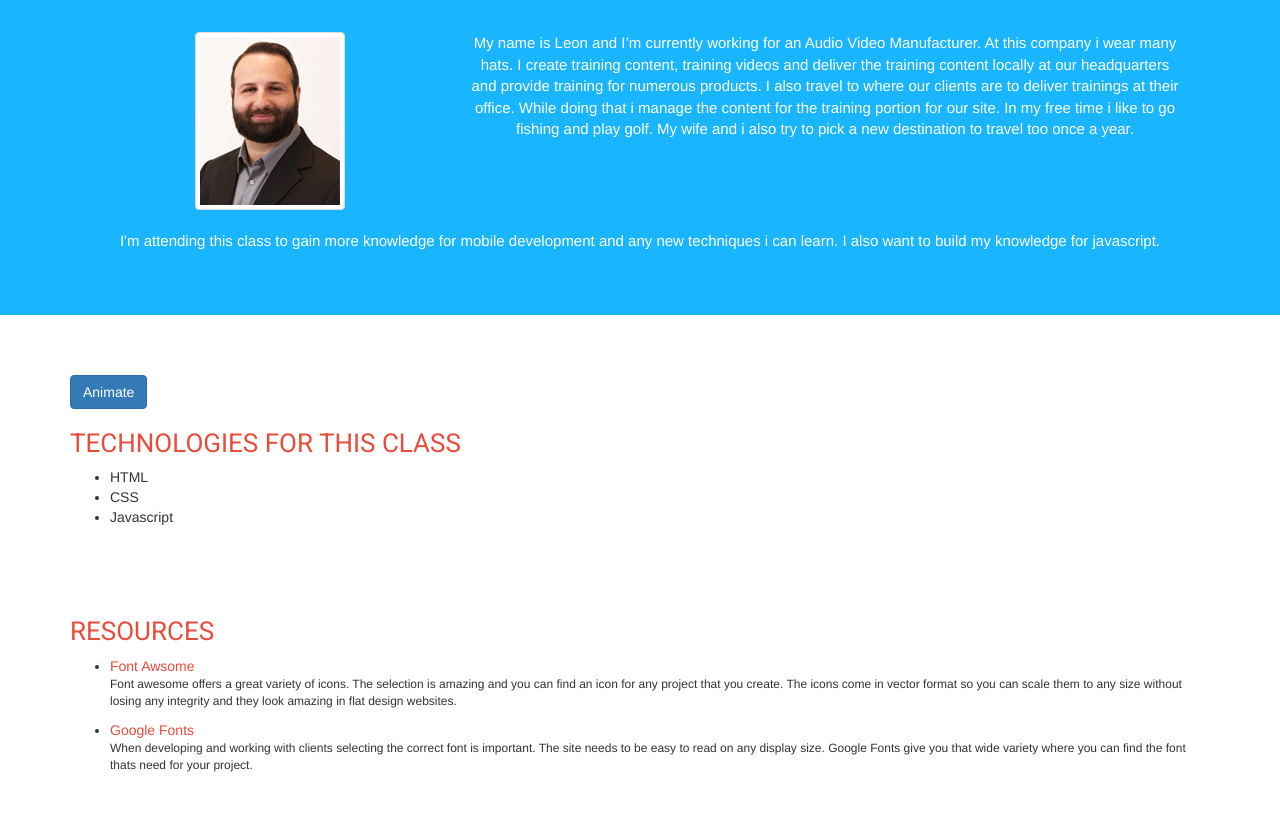
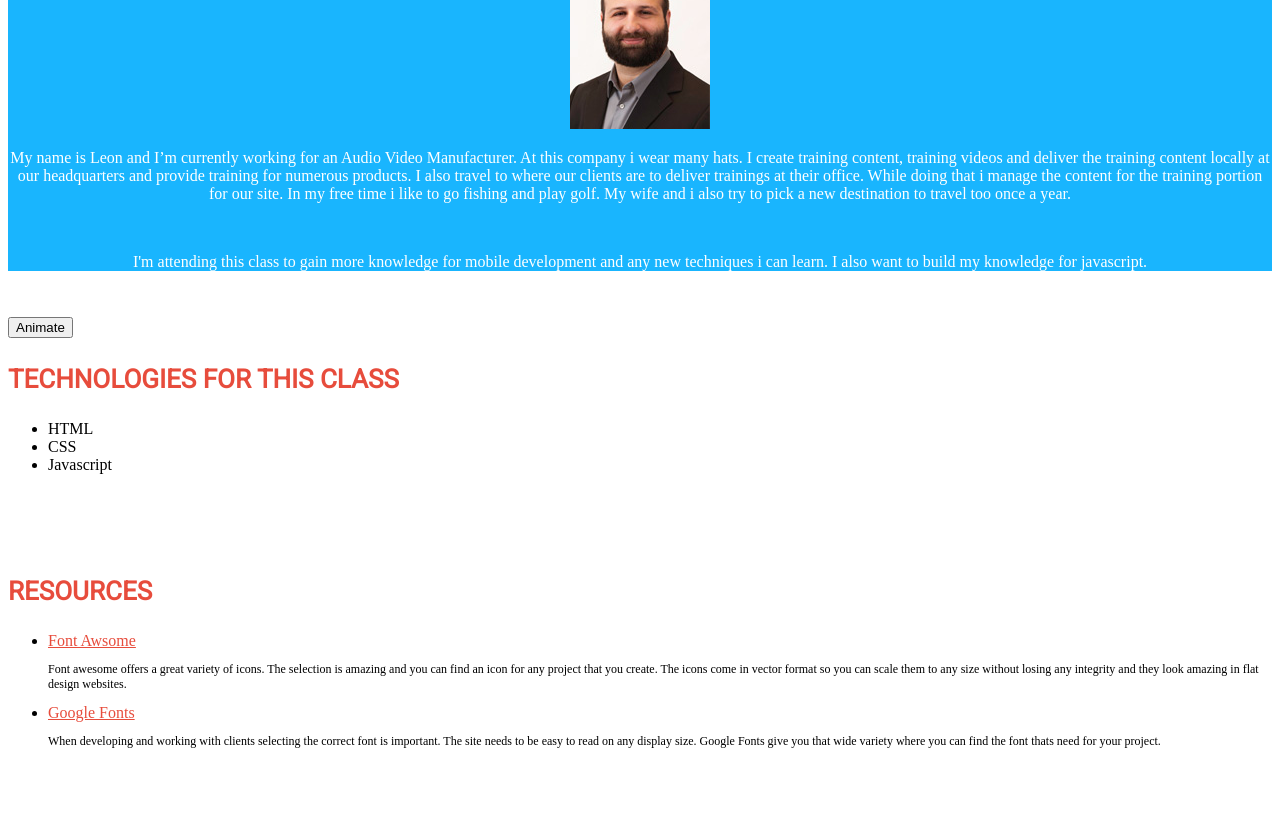
Before and after one commit to pyro7272/CLS-128, a plain HTML site: page Homework2/index.html in a window 1280 px wide. Shown: the part 135-949 px from the top of the page. Drawn offline with nearby package versions, Linux system fonts and the light colour scheme; files that its build step writes are made by us from their sources.

Commit message:
Update index.html

```diff
--- a/Homework2/index.html
+++ b/Homework2/index.html
@@ -10,17 +10,16 @@
       <link rel="icon" href="images/favicon.png">
       <title>Leons Page</title>
       <!--Font Awesome-->
-      <link href='//fonts.googleapis.com/css?family=Roboto' rel='stylesheet' type='text/css'>
-      <link rel="stylesheet" href="css/font-awesome.min.css">
+      <link href='http://fonts.googleapis.com/css?family=Roboto' rel='stylesheet' type='text/css'>
+      <link rel="stylesheet" href="fonts/font-awesome/css/font-awesome.min.css">
       <!-- Bootstrap core CSS -->
-      <link href="css/bootstrap.min.css" rel="stylesheet">
+      <!--<link href="css/bootstrap.min.css" rel="stylesheet">
       <!-- Custom styles -->
       <link href="css/custom.css" rel="stylesheet">
       <!-- Just for debugging purposes. Don't actually copy these 2 lines! -->
       <!--[if lt IE 9]><script src="../../assets/js/ie8-responsive-file-warning.js"></script><![endif]-->
-      <script src="//ajax.googleapis.com/ajax/libs/jquery/3.3.1/jquery.min.js"></script>
+      <script src="https://ajax.googleapis.com/ajax/libs/jquery/3.3.1/jquery.min.js"></script>
       <script src="https://ajax.googleapis.com/ajax/libs/jqueryui/1.12.1/jquery-ui.min.js"></script>
-      <script src="../../assets/js/ie-emulation-modes-warning.js"></script>
       <script src="JS/animate.js"></script>
       <!-- HTML5 shim and Respond.js for IE8 support of HTML5 elements and media queries -->
       <!--[if lt IE 9]>
@@ -56,11 +55,11 @@
          <h3>Resources</h3>
          <ul>
             <li>
-               <a target="_blank" href="//fontawesome.com/icons?d=gallery">Font Awsome</a>
+               <a target="_blank" href="https://fontawesome.com/icons?d=gallery">Font Awsome</a>
                <p>Font awesome offers a great variety of icons. The selection is amazing and you can find an icon for any project that you create. The icons come in vector format so you can scale them to any size without losing any integrity and they look amazing in flat design websites.</p>
             </li>
             <li>
-               <a target="_blank" href="//fonts.google.com/">Google Fonts</a>
+               <a target="_blank" href="https://fonts.google.com/">Google Fonts</a>
                <p>When developing and working with clients selecting the correct font is important. The site needs to be easy to read on any display size. Google Fonts give you that wide variety where you can find the font thats need for your project.</p>
             </li>
          </ul>
```
